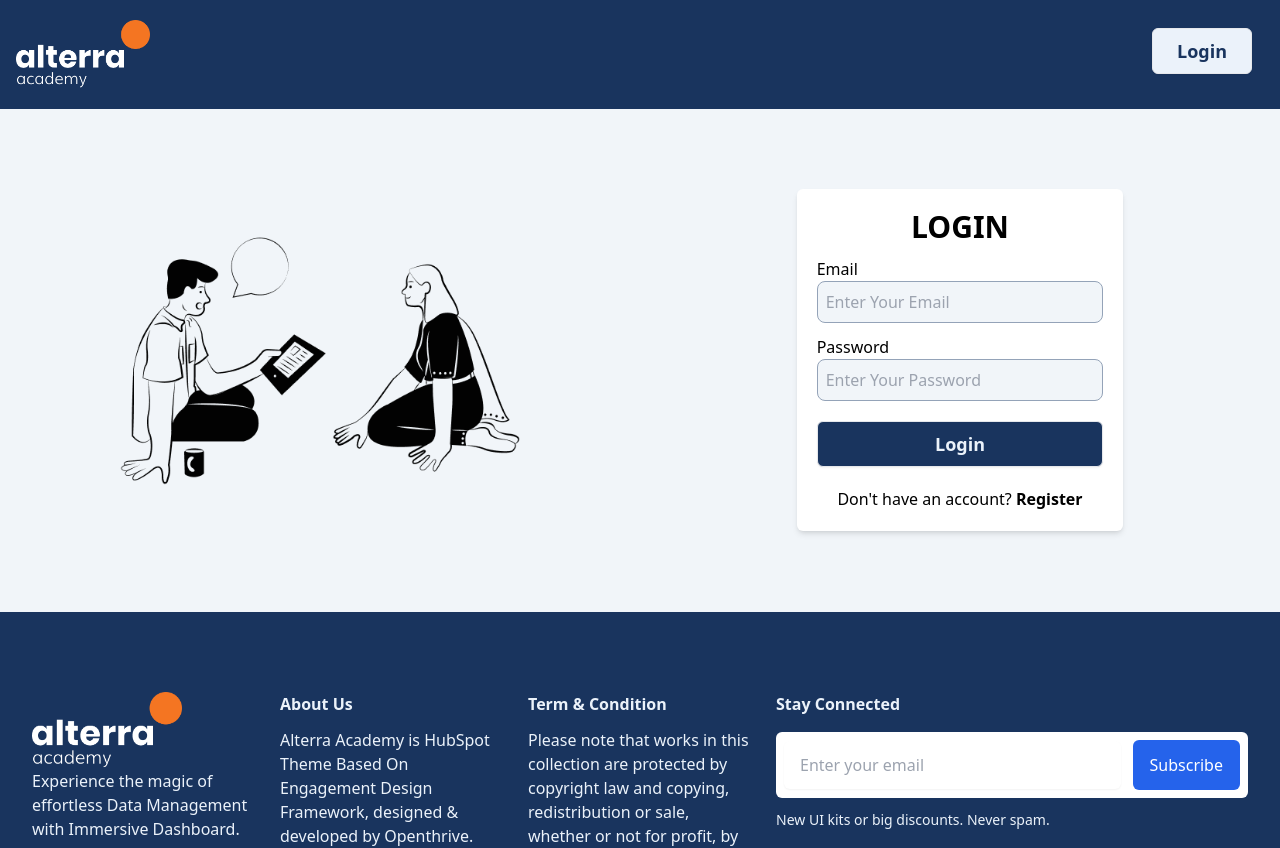
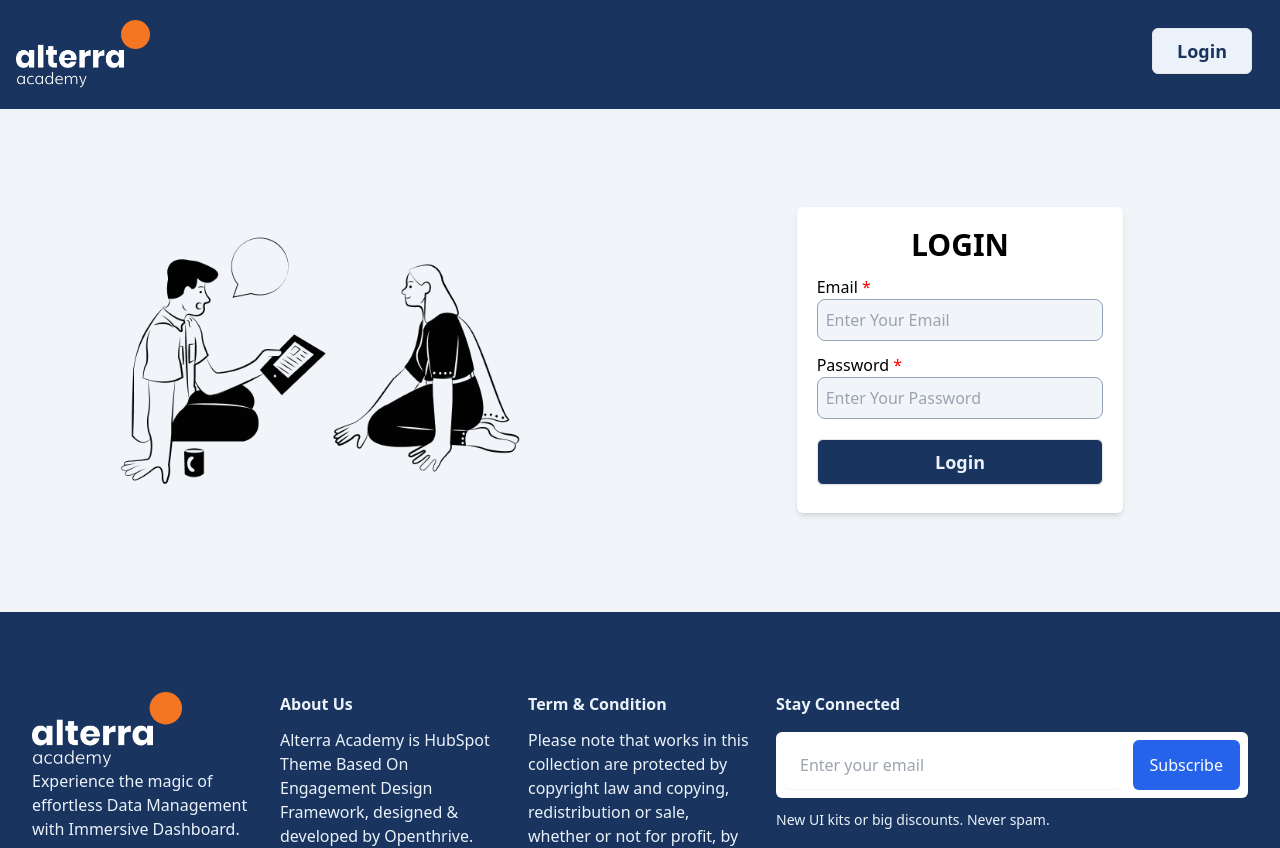
Before and after one commit to GroupProject2-Kelompok4/FE, a React (Vite) app: page / in a window 1280 px wide. Shown: the top 848 px of the page. Built offline with nearby package versions, Linux system fonts and the light colour scheme.

Commit message:
style : add red start in login page

```diff
--- a/src/pages/Login.tsx
+++ b/src/pages/Login.tsx
@@ -20,11 +20,15 @@ const Login: FC = () => {
               LOGIN
             </h1>
             <div className="w-full">
-              <label className=" dark:text-white">Email</label>
+              <label className=" dark:text-white">
+                Email <span className="text-red">*</span>
+              </label>
               <Input placeholder="Enter Your Email" id="Email" type="email" />
             </div>
             <div className="w-full">
-              <label className=" dark:text-white">Password</label>
+              <label className=" dark:text-white">
+                Password <span className="text-red">*</span>
+              </label>
               <Input
                 placeholder="Enter Your Password"
                 id="input-password"
@@ -32,15 +36,6 @@ const Login: FC = () => {
               />
             </div>
             <PrimButton label="Login" id="button-login" type="submit" />
-            <p className="text-black dark:text-white">
-              Don't have an account?{" "}
-              <a
-                className="font-bold text-black dark:text-@2A9D8F hover:text-@427AA1"
-                id="nav-register "
-              >
-                Register
-              </a>
-            </p>
           </form>
         </div>
       </div>
--- a/tailwind.config.js
+++ b/tailwind.config.js
@@ -32,6 +32,7 @@ export default {
         "@A5BE00": "#A5BE00",
         "@427AA1": "#427AA1",
         "@00B4D8": "#00B4D8",
+        red: "#FF0000",
       },
     },
     borderRadius: {
```
